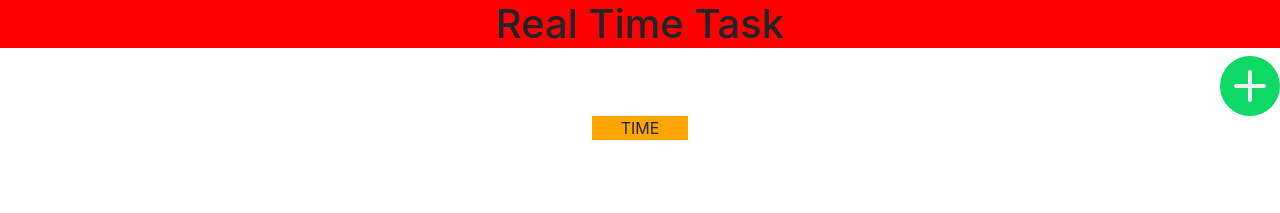
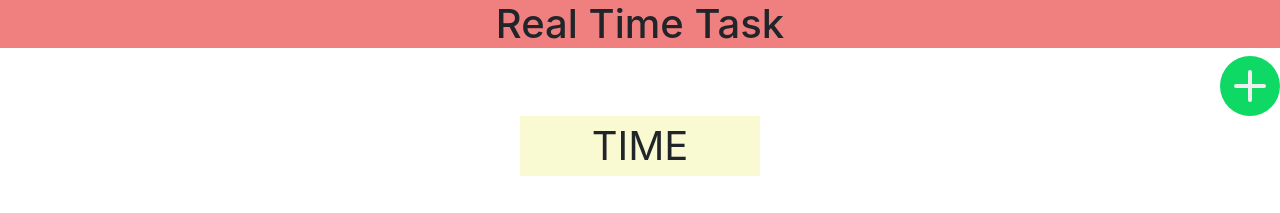
Before and after one commit to MrJakeTheDog/time-box-manager, a plain HTML site: page public/timer-page.html in a window 1280 px wide. Drawn offline with nearby package versions, Linux system fonts and the light colour scheme.

Commit message:
Change color

```diff
--- a/public/css/main.css
+++ b/public/css/main.css
@@ -1,15 +1,16 @@
 
 .Titles{
-    background:red;
+    background:#F08080;
     text-align:center;
 }
 .Time{
-    background:orange;
+    background:#FAFAD2;
     display: block;
     margin-left: auto;
     margin-right: auto;
     width: 6em;
-    text-align: center
+    text-align: center;
+    font-size:40px;
 }
 .CurrentTask{
     display: flex;
@@ -37,7 +38,9 @@
 
 }
 
-
+body{
+    background-color: #E0FFFF;
+}
 .btn-circle:active{
 
     background-image: url("img/addfoc.png");
```
